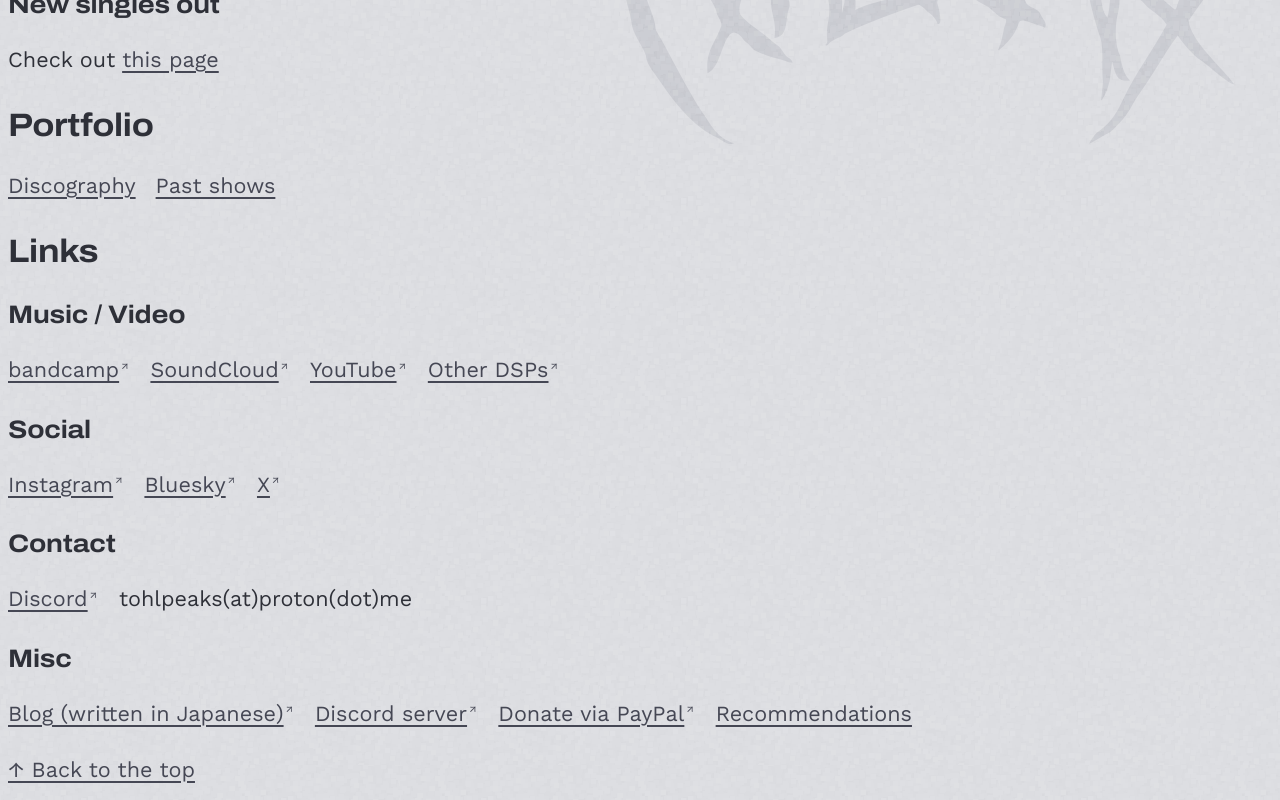
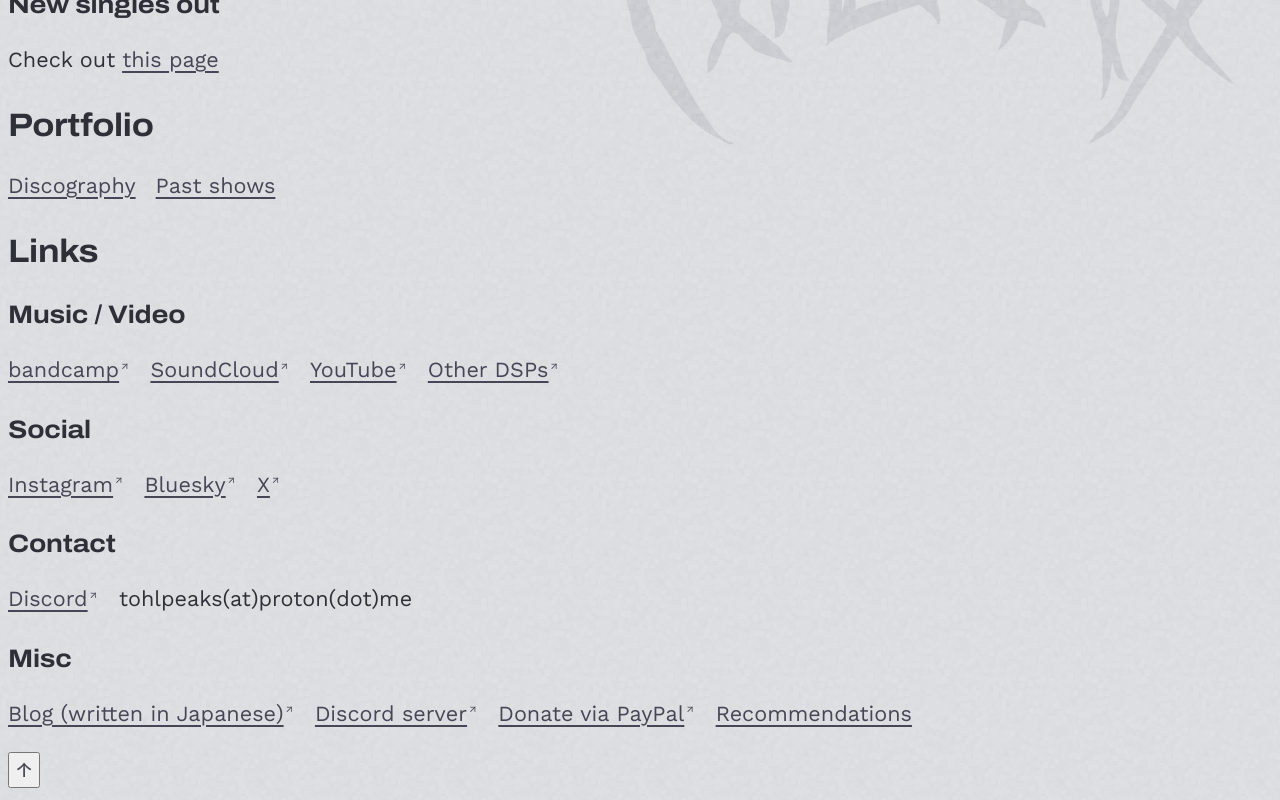
Before and after one commit to peaks-and-valleys/tlp, a SvelteKit app: page / in a window 1280 px wide. Shown: the part 235-1035 px from the top of the page. Built offline with nearby package versions, Linux system fonts and the light colour scheme.

Commit message:
style(layout.svelte, page.svelte): update footer button for back to top and improve layout structure for better accessibility and semantics

```diff
--- a/src/routes/+layout.svelte
+++ b/src/routes/+layout.svelte
@@ -18,7 +18,7 @@
 </main>
 
 <footer>
-	<p>
-		<a href="#top">↑ Back to the top</a>
-	</p>
+	<button>
+		<a href="#top" style="text-decoration: none;">↑</a>
+	</button>
 </footer>
--- a/src/routes/+page.svelte
+++ b/src/routes/+page.svelte
@@ -5,7 +5,6 @@
 
 <HeadProperties></HeadProperties>
 
-<article>
 <hgroup>
 	<h1 translate="no">FATAL WOVND</h1>
 	<p>An egocentric platform, run by <strong translate="no">TohLPeaks</strong></p>
@@ -25,10 +24,8 @@
 <nav aria-labelledby="music-and-video-links">
 	<ul class="c-flexMenu">
 		<li>
-				<a
-					href="https://tohlpeaks.bandcamp.com/"
-					rel="external me noopener noreferrer"
-					translate="no">bandcamp</a
+			<a href="https://tohlpeaks.bandcamp.com/" rel="external me noopener noreferrer" translate="no"
+				>bandcamp</a
 			>
 		</li>
 		<li>
@@ -46,9 +43,7 @@
 			>
 		</li>
 		<li>
-				<a href="https://ffm.bio/tohlpeaks" rel=" external me noopener noreferrer"
-					>Other DSPs</a
-				>
+			<a href="https://ffm.bio/tohlpeaks" rel=" external me noopener noreferrer">Other DSPs</a>
 		</li>
 	</ul>
 </nav>
@@ -98,8 +93,7 @@
 			>
 		</li>
 		<li>
-				<a href="https://discord.gg/MnKBeR3eNm" rel="external noopener noreferrer">Discord server</a
-				>
+			<a href="https://discord.gg/MnKBeR3eNm" rel="external noopener noreferrer">Discord server</a>
 		</li>
 		<li>
 			<a href="https://www.paypal.com/paypalme/tohlpeaks" rel="external noopener noreferrer"
@@ -111,7 +105,6 @@
 		</li>
 	</ul>
 </nav>
-</article>
 
 <style lang="scss">
 	.c-flexMenu {
```
Lines whose indentation alone changed are shown as unchanged.
